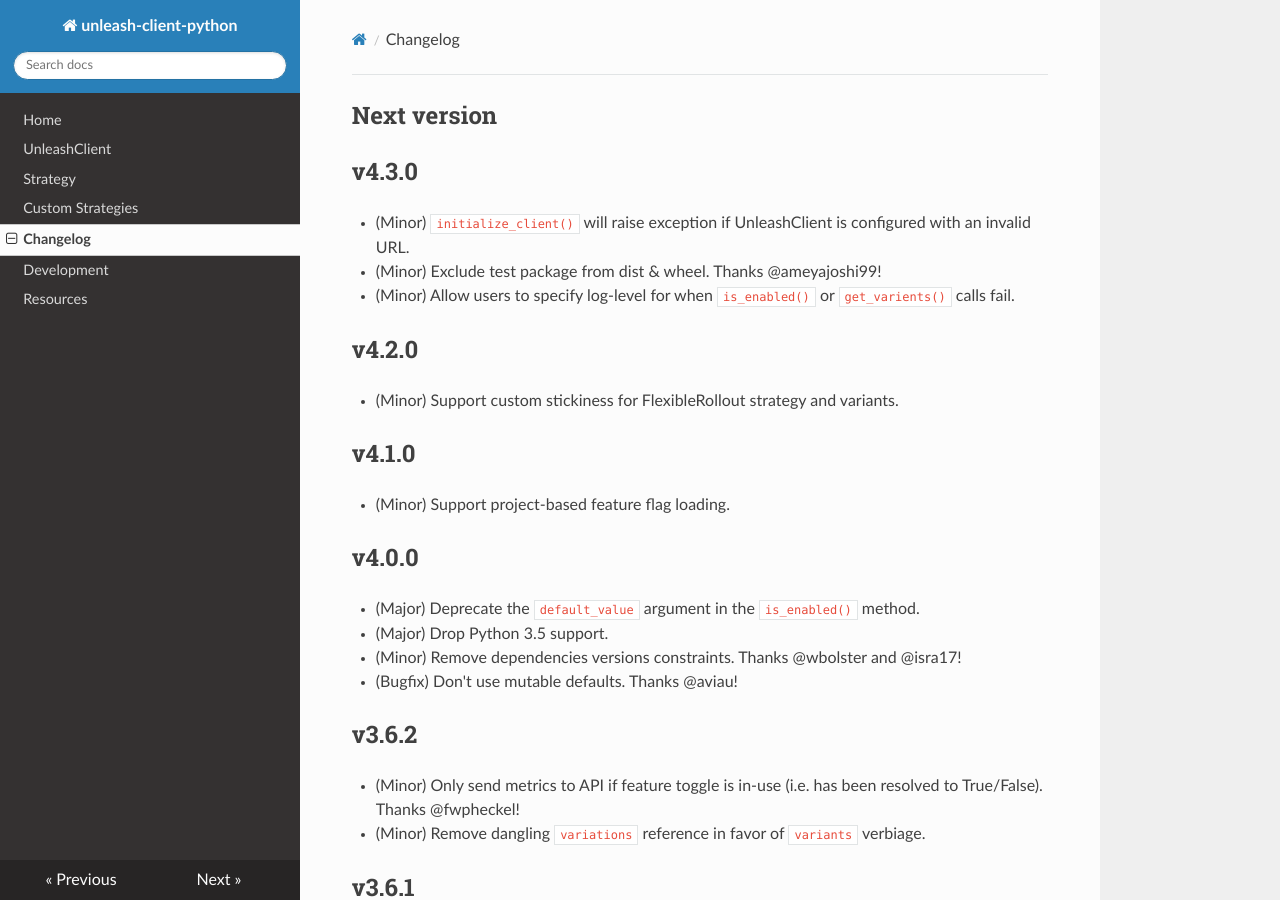
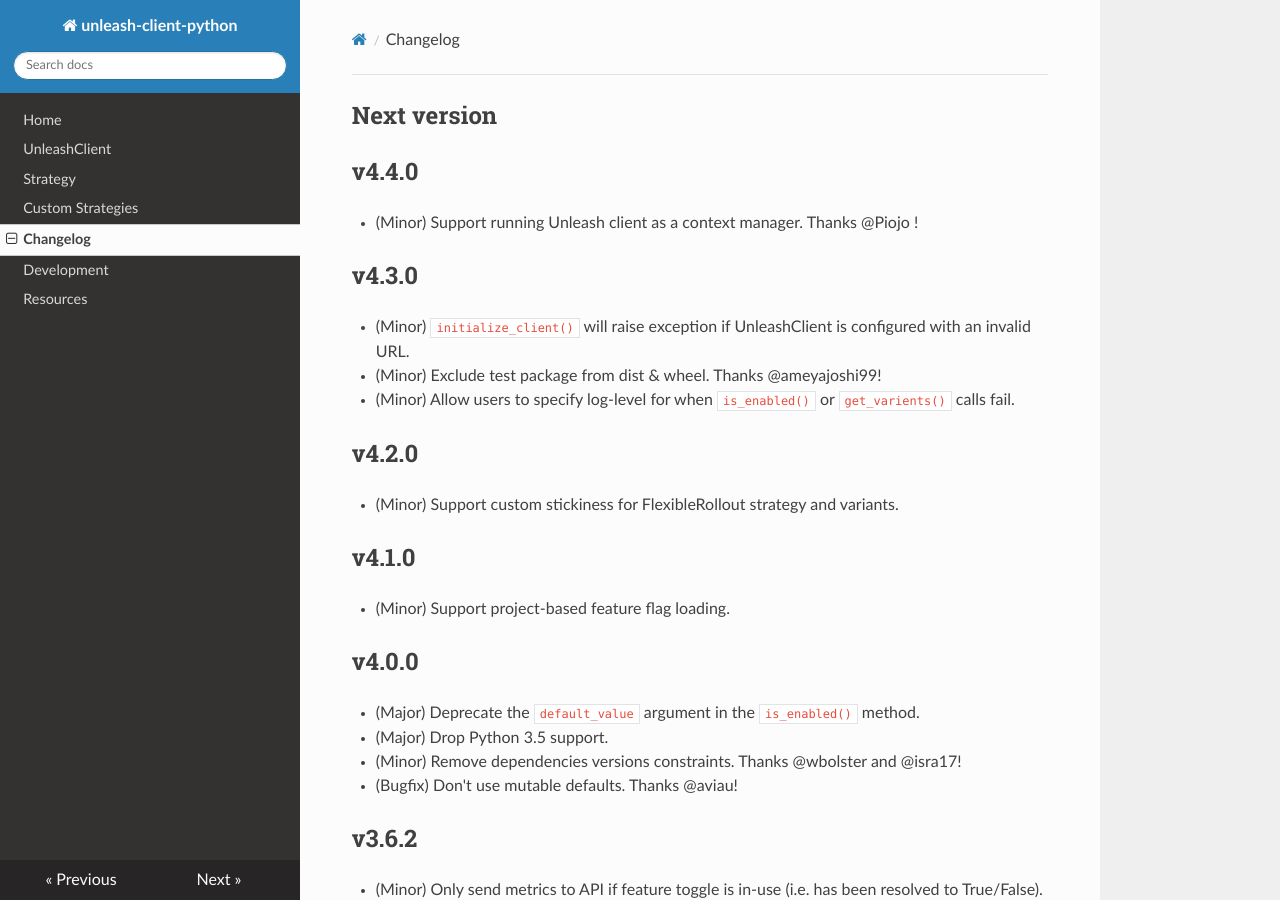
Before and after one commit to Unleash/unleash-client-python, an MkDocs documentation site: the page built from docs/changelog.md, in a window 1280 px wide and 900 px high. Built offline with MkDocs 1.6.1, drawn with Linux system fonts in a browser that asks for light colours; nearby versions of some CDN libraries.

Commit message:
Update changelog.

```diff
--- a/docs/changelog.md
+++ b/docs/changelog.md
@@ -1,4 +1,7 @@
 ## Next version
+
+## v4.4.0
+* (Minor) Support running Unleash client as a context manager.  Thanks @Piojo !
 
 ## v4.3.0
 * (Minor) `initialize_client()` will raise exception if UnleashClient is configured with an invalid URL.
```
